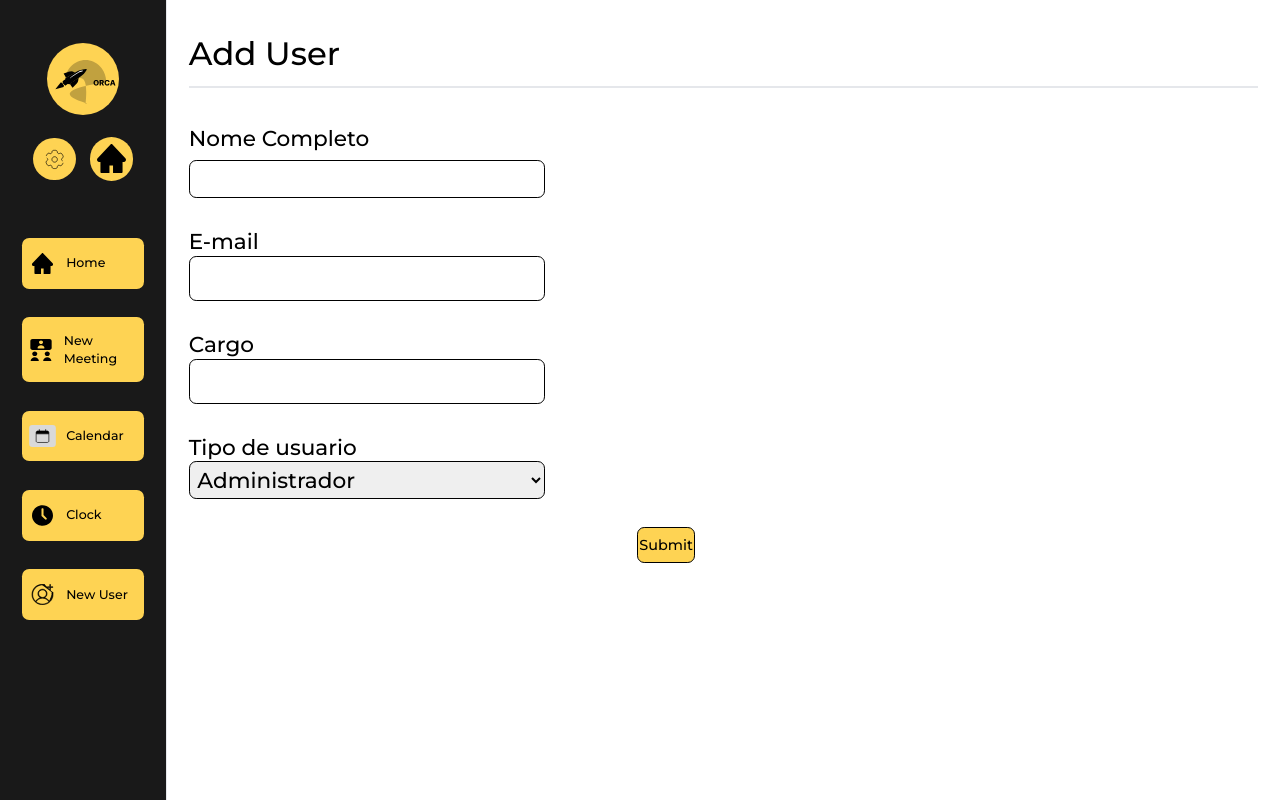
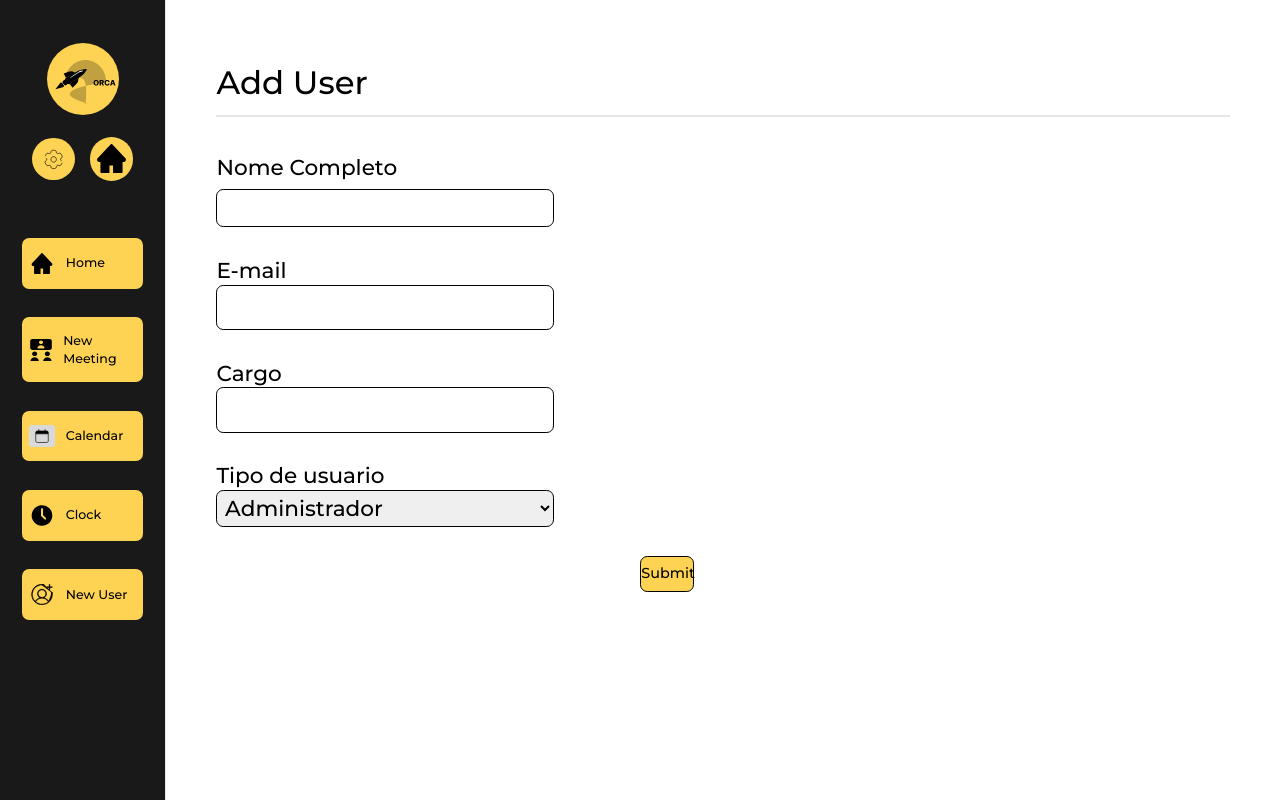
Before and after one commit to gustavohpereira/api_miragegroup_4sem_front, a React (Create React App) app: page /addUser in a window 1280 px wide. Built offline with nearby package versions, Linux system fonts and the light colour scheme.

Commit message:
feature/ page wrapper

```diff
--- /dev/null
+++ b/src/components/PageWrapper/pageWrapper.jsx
@@ -0,0 +1,12 @@
+import Sidebar from "../sidebar";
+
+export default function PageWrapper({children}) {
+    return (
+        <div className='flex_start lg:flex-row w-full flex-col'>
+            <Sidebar></Sidebar>
+            <div className='w-full p-8 '>
+                {children}
+            </div>
+        </div>
+    )
+}
```
Also changed, not shown: src/App.js (+8 -2 lines).
